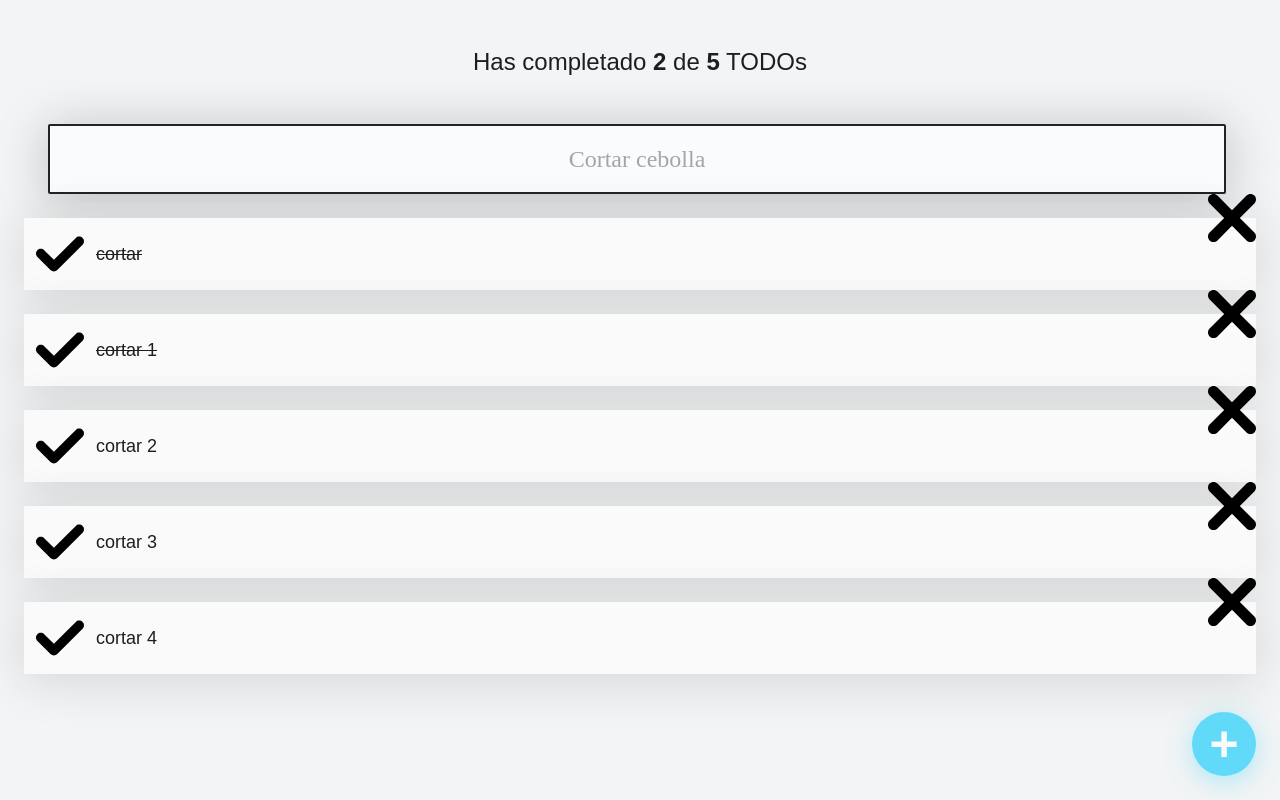
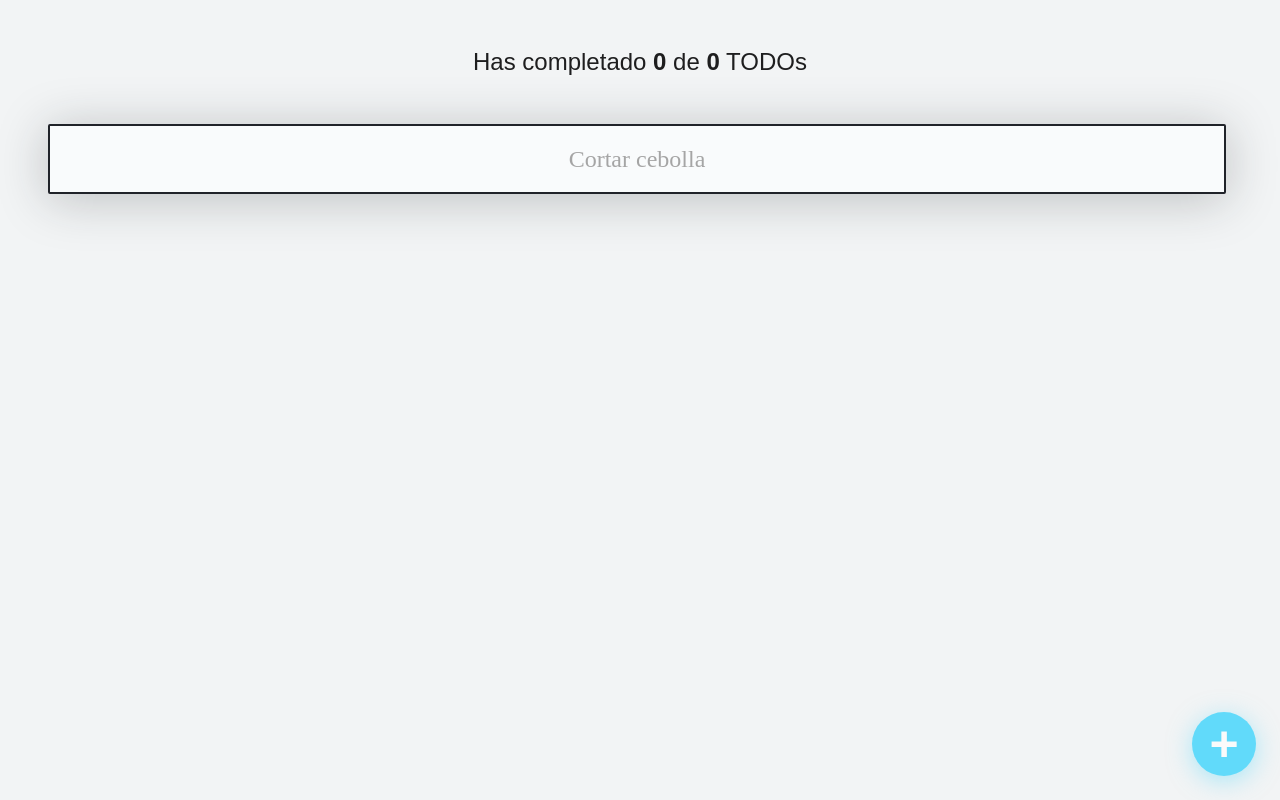
Before and after one commit to platzi/curso-react-intro, a React (Create React App) app: page / in a window 1280 px wide. Built offline with nearby package versions, Linux system fonts and the light colour scheme.

Commit message:
Clase 13

```diff
--- a/src/App.js
+++ b/src/App.js
@@ -7,17 +7,32 @@ import {CreateTodoButton} from "./CreateTodoButton"
 import { TodoItem } from './TodoItem';
 import React, { useState }  from 'react';
 
-const defaultTodos = [
-  {text :"cortar" , completed: true},
-  {text :"cortar 1" , completed: true},
-  {text :"cortar 2" , completed: false},
-  {text :"cortar 3" , completed: false},
-  {text :"cortar 4" , completed: false}
+// const defaultTodos = [
+//   {text :"cortar" , completed: true},
+//   {text :"cortar 1" , completed: true},
+//   {text :"cortar 2" , completed: false},
+//   {text :"cortar 3" , completed: false},
+//   {text :"cortar 4" , completed: false}
+// ]
 
-]
+// localStorage.setItem("TODOS_V1" , JSON.stringify(defaultTodos))
+// localStorage.removeItem("TODOS_V1")
 
 function App() {
-  const [todos, setTodos] = useState(defaultTodos);
+  const localStorageTodos = localStorage.getItem('TODOS_V1')
+
+  let parsedTodos;
+
+  if (!localStorageTodos) {
+    localStorage.setItem("TODOS_V1" , JSON.stringify([]))
+    parsedTodos=[]
+  }else{
+    parsedTodos = JSON.parse(localStorageTodos)
+  }
+
+  // let parsedTodos = JSON.parse(localStorageTodos)
+
+  const [todos, setTodos] = useState(parsedTodos);
   const [searchValue , setSearchValue ] = useState("")
 
   const completedTodos = todos.filter(todo => !!todo.completed).length;
@@ -31,18 +46,23 @@ function App() {
     }
   )
 
+  const saveTodos = (newTodos) =>{
+    localStorage.setItem("TODOS_V1", JSON.stringify(newTodos))
+    setTodos(newTodos)
+  }
+
   const completeTodo = (text) => {
     const newTodos = [...todos]
     const todoIndex = newTodos.findIndex((todo) => todo.text === text)
     newTodos[todoIndex].completed = true
-    setTodos(newTodos)
+    saveTodos(newTodos)
   }
 
   const deleteTodo = (text) => {
     const newTodos = [...todos]
     const todoIndex = newTodos.findIndex((todo) => todo.text === text)
     newTodos.splice(todoIndex, 1)
-    setTodos(newTodos)
+    saveTodos(newTodos)
   }
 
 
--- a/src/CompleteIcon.js
+++ b/src/CompleteIcon.js
@@ -1,10 +1,11 @@
 import { TodoIcon } from "./TodoIcon"
 
-function CompleteIcon(){
+function CompleteIcon({completed , onComplete}){
     return (
         <TodoIcon
             type="check"
-            color="Green"
+            color={completed ? "green":"gray"}
+            onClick={onComplete}
         />
     )
 }
--- a/src/DeleteIcon.js
+++ b/src/DeleteIcon.js
@@ -1,11 +1,12 @@
 import { TodoIcon } from "./TodoIcon"
 
 
-function DeleteIcon(){
+function DeleteIcon({onDelete}){
     return (
     <TodoIcon
         type="delete"
-        color="red"
+        color="gray"
+        onClick={onDelete}
     />
 )
 }
--- /dev/null
+++ b/src/TodoIcon.css
@@ -0,0 +1,42 @@
+
+  .Icon-container {
+    cursor: pointer;
+    display: flex;
+    justify-content: center;
+    align-items: center;
+    height: 48px;
+    width: 48px;
+    font-size: 24px;
+    font-weight: bold;
+    /* background-color: #CCC; */
+  }
+
+  .Icon-container-check {
+    position: absolute;
+    left: 12px;
+  }
+  .Icon-container-check--active {
+    color: #4caf50;
+  }
+
+  .Icon-container-delete {
+    position: absolute;
+    top: -24px;
+    right: 0;
+  }
+  .Icon-container-delete:hover {
+    color: red;
+  }
+
+  .Icon-svg{
+    width: 24px;
+    height: 24px;
+  }
+
+  .Icon-container-delete:hover .Icon-svg {
+    fill: red;
+  }
+
+  .Icon-container-check:hover .Icon-svg {
+    fill: green;
+  }
--- a/src/TodoIcon.js
+++ b/src/TodoIcon.js
@@ -1,17 +1,19 @@
 import {ReactComponent as CheckSVG} from "./check.svg"
 import {ReactComponent as DeleteSVG} from "./delete.svg"
+import "./TodoIcon.css"
 
 const iconTypes ={
-    "check": <CheckSVG/>,
-    "delete": <DeleteSVG/>,
+    "check": (color)=><CheckSVG className="Icon-svg" fill={color}/>,
+    "delete": (color)=><DeleteSVG className="Icon-svg" fill={color}/>,
 }
 
-function TodoIcon({type}){
+function TodoIcon({type , color, onClick}){
     return(
         <spam
-            className={`Icon Icon-svg Icon-${type}`}
+            className={`Icon-container Icon-container-${type}`}
+            onClick={onClick}
         >
-            {iconTypes[type]}
+            {iconTypes[type](color)}
         </spam>
     )
 }
--- a/src/TodoItem.css
+++ b/src/TodoItem.css
@@ -18,32 +18,3 @@
   .TodoItem-p--complete {
     text-decoration: line-through;
   }
-
-  .Icon {
-    cursor: pointer;
-    display: flex;
-    justify-content: center;
-    align-items: center;
-    height: 48px;
-    width: 48px;
-    font-size: 24px;
-    font-weight: bold;
-    /* background-color: #CCC; */
-  }
-
-  .Icon-check {
-    position: absolute;
-    left: 12px;
-  }
-  .Icon-check--active {
-    color: #4caf50;
-  }
-
-  .Icon-delete {
-    position: absolute;
-    top: -24px;
-    right: 0;
-  }
-  .Icon-delete:hover {
-    color: red;
-  }
--- a/src/TodoItem.js
+++ b/src/TodoItem.js
@@ -5,22 +5,16 @@ import {DeleteIcon} from "./DeleteIcon"
 function TodoItem(props) {
     return (
         <li className="TodoItem">
-          <CompleteIcon />
-        {/* <span
-          className={`Icon Icon-check ${props.completed && "Icon-check--active"}`}
-          onClick={props.onComplete}
-          >
-          V
-        </span> */}
+          <CompleteIcon
+            completed={props.completed}
+            onComplete={props.onComplete}
+          />
         <p className={`TodoItem-p ${props.completed && "TodoItem-p--complete"}`}>
           {props.text}
         </p>
-        <DeleteIcon />
-        {/* <span className="Icon Icon-delete"
-          onClick={props.onDelete}
-        >
-          X
-        </span> */}
+        <DeleteIcon
+          onDelete={props.onDelete}
+        />
       </li>
     );
   }
```
